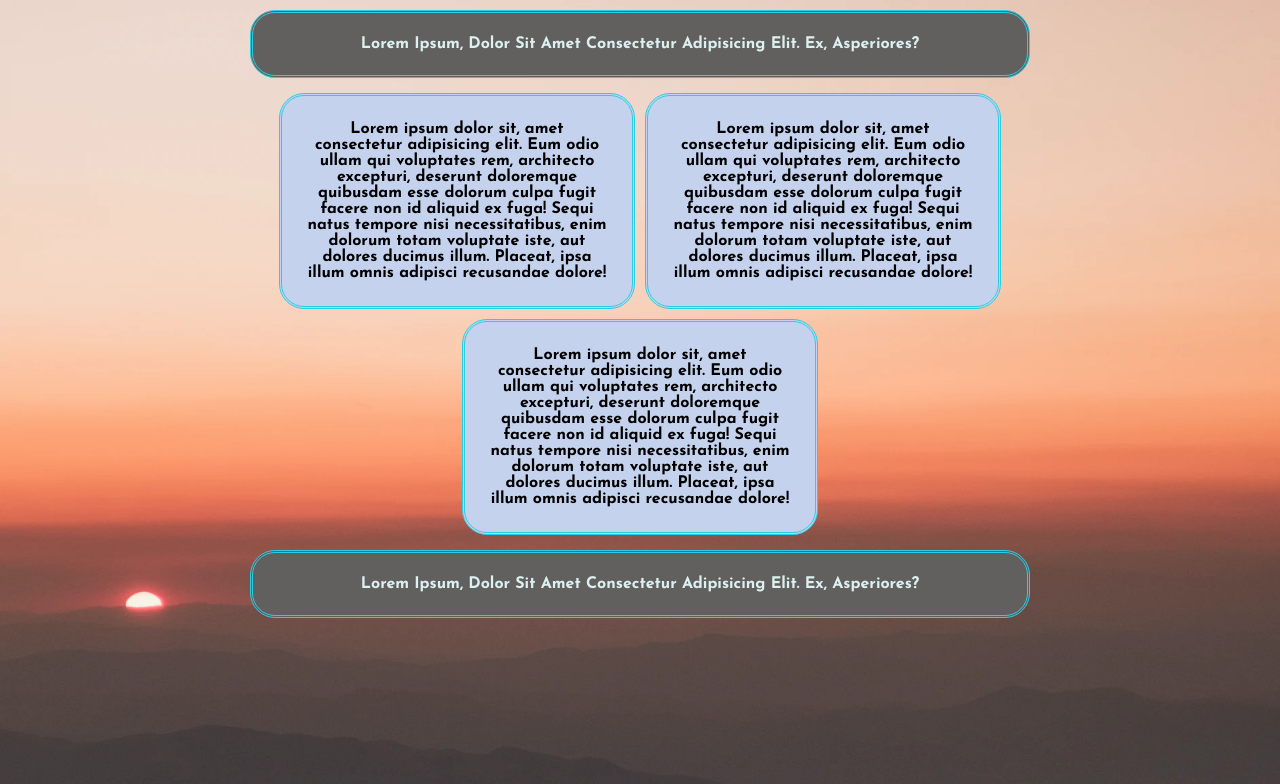
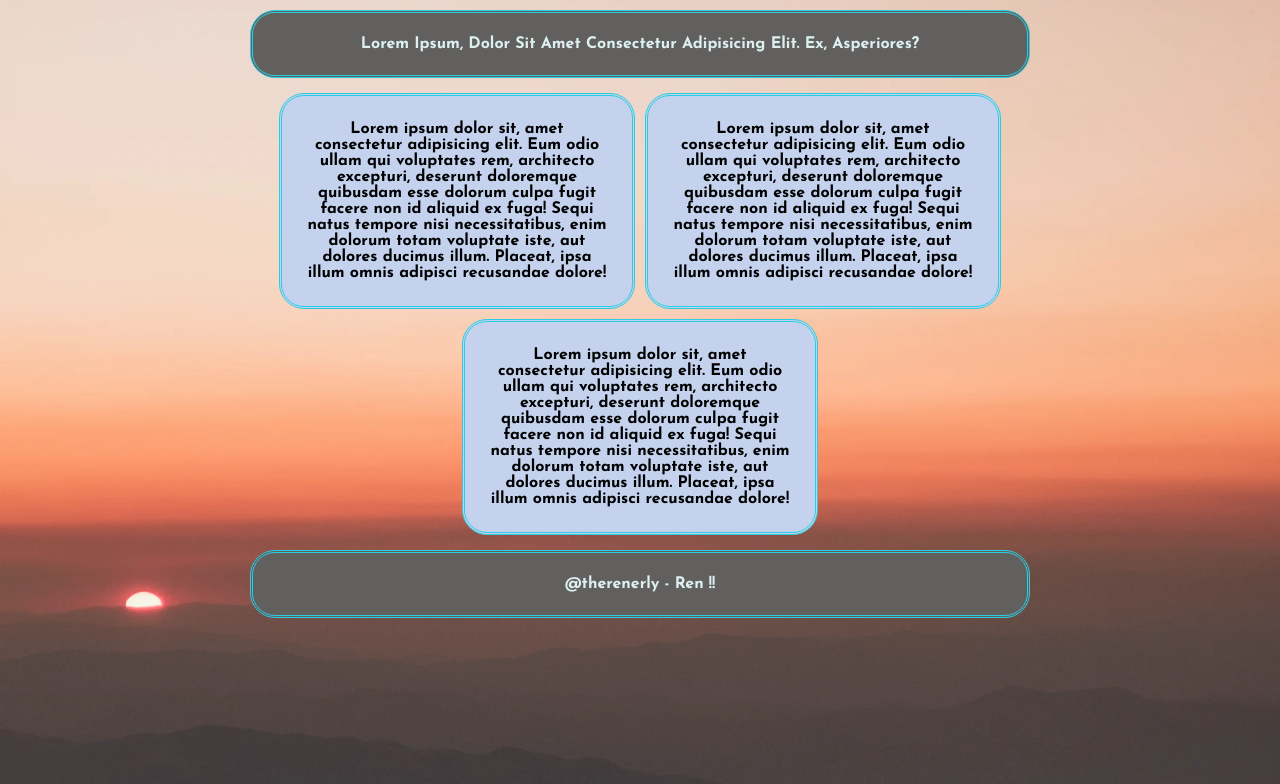
Before and after one commit to therenerly/-therenerly---Sunny---, a plain HTML site: page index.html in a window 1280 px wide. Drawn offline with Linux system fonts and the light colour scheme.

Commit message:
Just test !!

```diff
--- a/Assets/Css/Style.css
+++ b/Assets/Css/Style.css
@@ -14,8 +14,8 @@
     font-weight: bold;
     background-image: url(../Images/Test.webp);
     background-size: cover;
+    background-attachment: fixed;
     background-repeat: no-repeat;
-    background-attachment: fixed;
 }
 
 .sunny{
--- a/index.html
+++ b/index.html
@@ -39,7 +39,7 @@
     </div>
     <div class="therenerly">
         <p class="sunny">
-            Lorem Ipsum, Dolor Sit Amet Consectetur Adipisicing Elit. Ex, Asperiores?
+            @therenerly - Ren !!
         </p>
     </div>
     <script src="Assets/Js/Main.js"></script>
```
